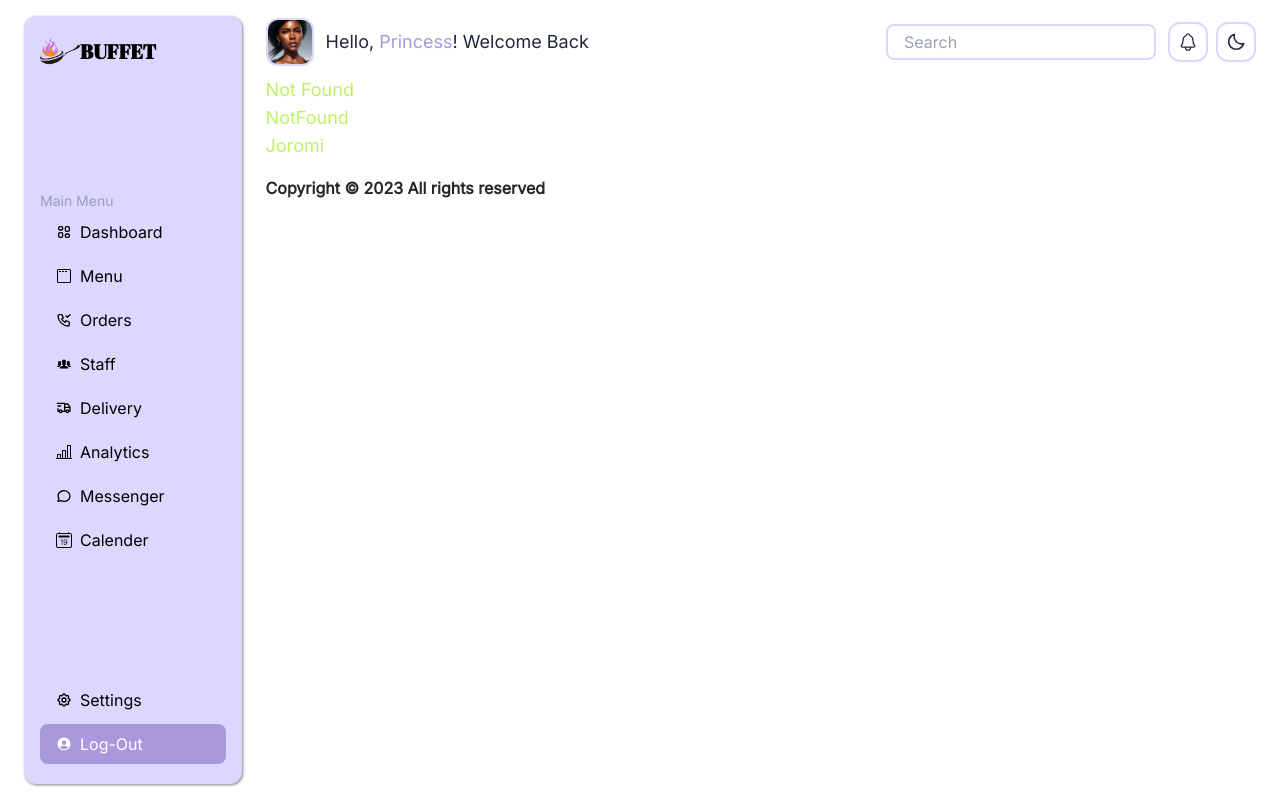
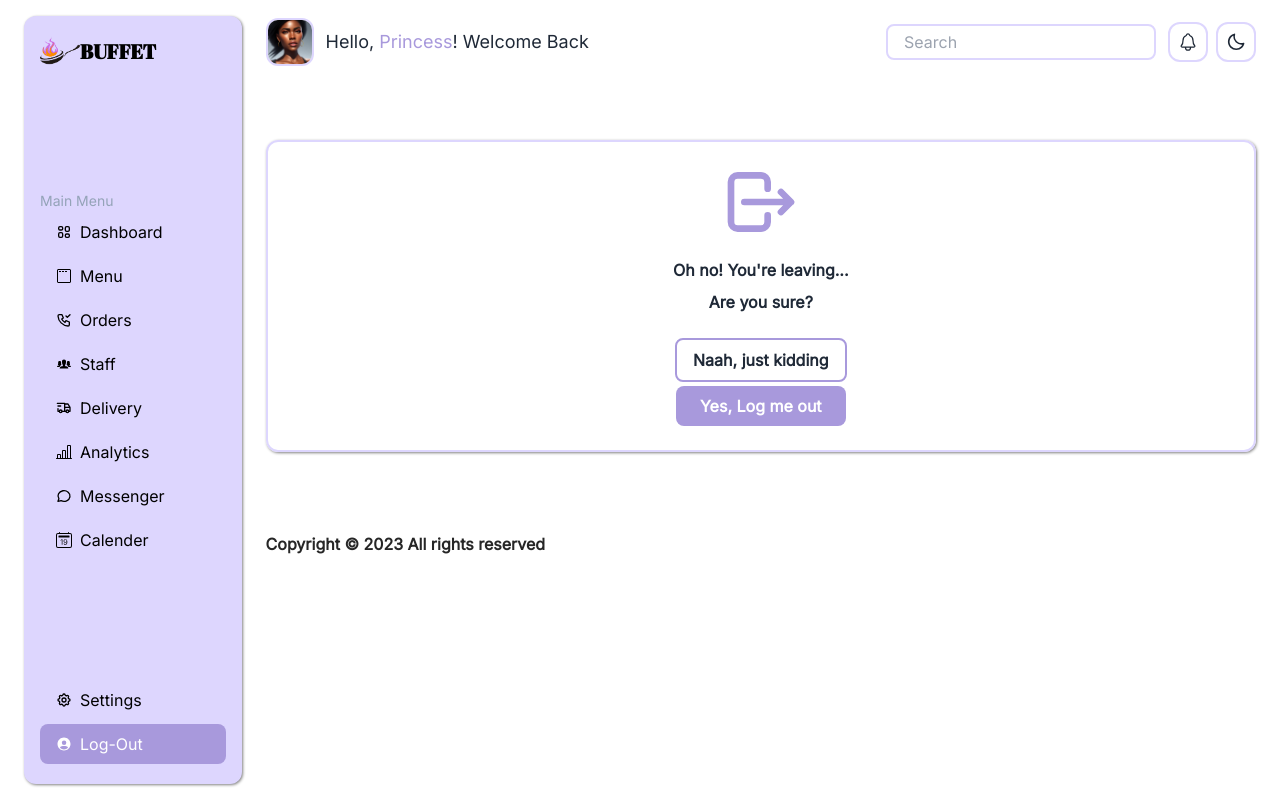
Before and after one commit to Safiyah07/buffet-dashboard, a React (Vite) app: page /log-out in a window 1280 px wide. Before the commit this address had no page. Built offline with nearby package versions, Linux system fonts and the light colour scheme.

Commit message:
Logout page

```diff
--- a/src/App.jsx
+++ b/src/App.jsx
@@ -18,6 +18,7 @@ import { Analytics } from './pages/Analytics'
 // import {Calender2} from './pages/Calender2'
 import { Calender3 } from './pages/Calender3'
 import { Settings } from './pages/Settings'
+import { LogOut } from './pages/LogOut'
 import { NotFound } from './pages/NotFound'
 import { ThemeProvider } from './context/ThemeContext'
 
@@ -61,6 +62,10 @@ function App() {
 					element={<Settings />}
 				/>
 				<Route
+					path='/log-out'
+					element={<LogOut />}
+				/>
+				<Route
 					path='/not-found'
 					element={<NotFound />}
 				/>
--- /dev/null
+++ b/src/pages/LogOut.jsx
@@ -0,0 +1,51 @@
+/* eslint-disable react/no-unescaped-entities */
+import { TbLogout } from 'react-icons/tb'
+import { Link } from 'react-router-dom'
+
+export const LogOut = () => {
+	return (
+		<>
+			<div className='my-16'>
+				<div className='flex flex-col justify-center items-center py-5 shadow-[1px_1px_3px_0px_grey] border-2 border-violet-shade rounded-xl font-black '>
+					<TbLogout
+						size={80}
+						color='#a899dc'
+					/>
+					<h1 className='pt-4'>Oh no! You're leaving...</h1>
+					<p className='pt-2'>Are you sure?</p>
+					<br />
+					{/* Open the modal using ID.showModal() method */}
+					<button
+						className='flex items-center mb-1 py-2 px-4 rounded-lg border-2 border-light-purple'
+						onClick={() => window.my_modal_1.showModal()}
+					>
+						Naah, just kidding
+					</button>
+					<dialog
+						id='my_modal_1'
+						className='modal'
+					>
+						<form
+							method='dialog'
+							className='modal-box'
+						>
+							<h3 className='font-bold text-lg'>Hello!</h3>
+							<p className='py-4'>Explore more options from the sidebar/menu</p>
+							<div className='modal-action'>
+								{/* if there is a button in form, it will close the modal */}
+								<button className='flex items-center mb-1 py-2 px-4 rounded-lg border-2 border-light-purple'>
+									Close
+								</button>
+							</div>
+						</form>
+					</dialog>
+					<Link to='/'>
+						<button className='flex items-center mb-1 py-2 px-6 rounded-lg bg-light-purple text-white'>
+							Yes, Log me out
+						</button>
+					</Link>
+				</div>
+			</div>
+		</>
+	)
+}
```
